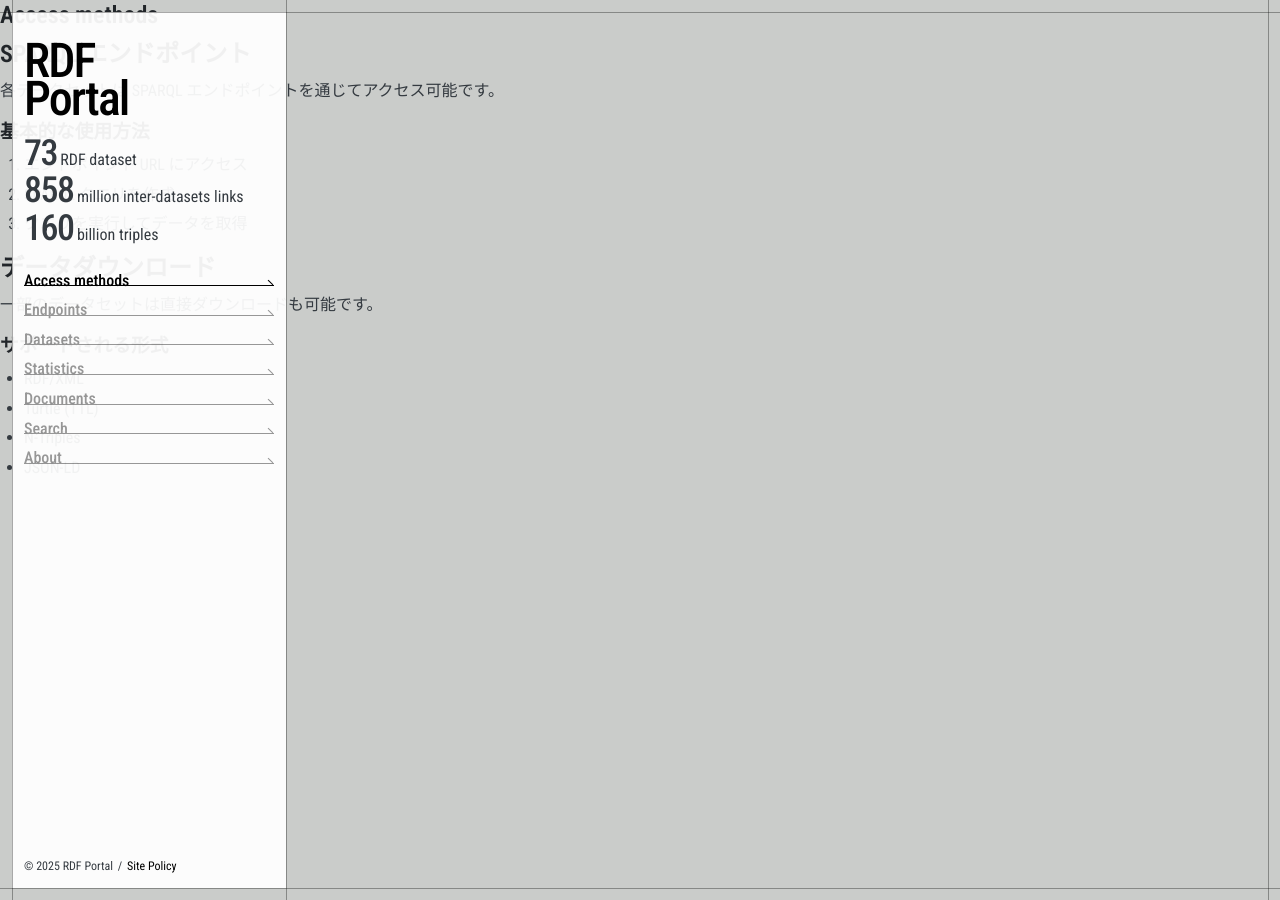
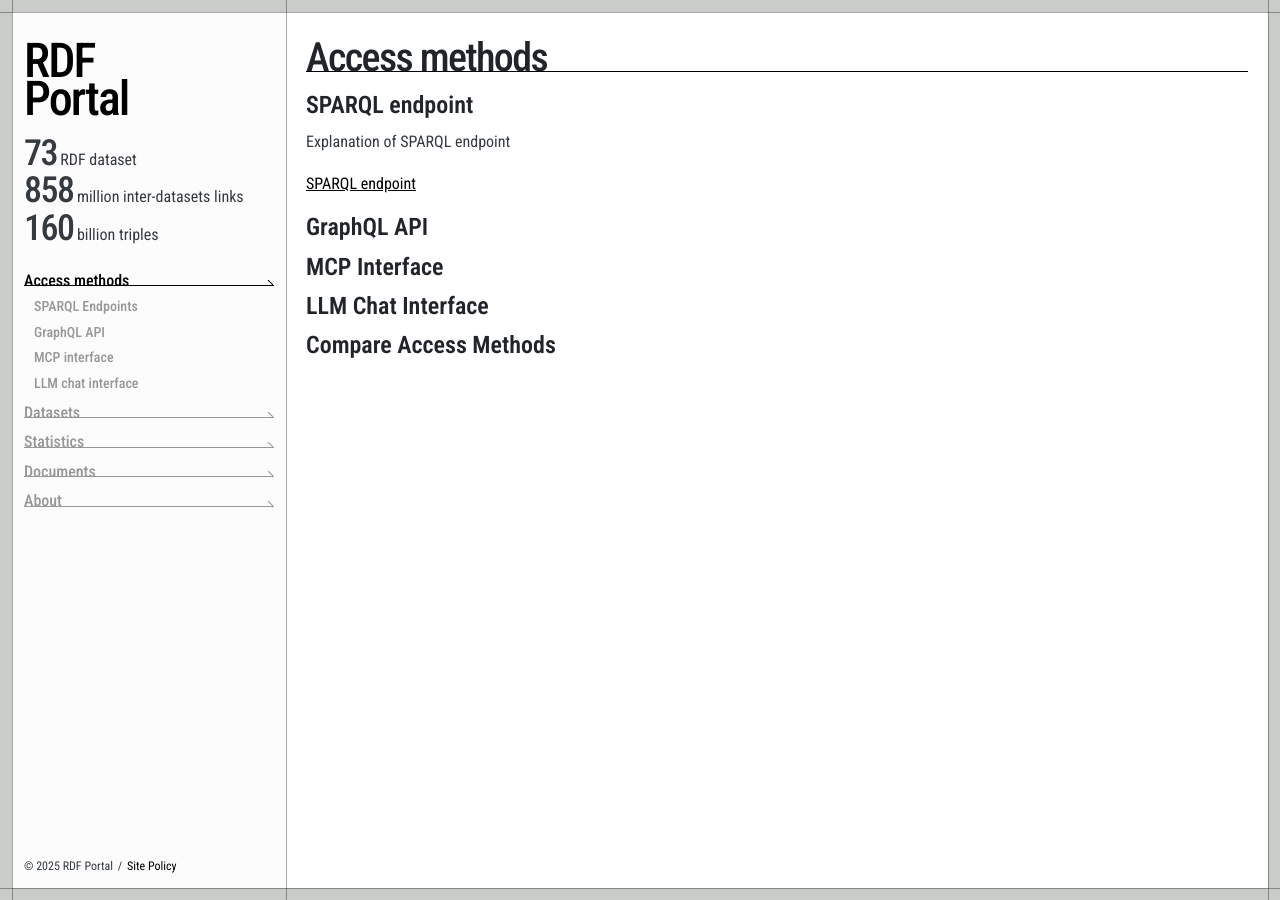
Before and after one commit to PENQEinc/rdf-portal-v2.github.io, a Jekyll site: the page built from access_methods.md, in a window 1280 px wide. Built offline with Jekyll 4.4.1, drawn with Linux system fonts in a browser that asks for light colours.

Commit message:
add submenu

```diff
--- a/_layouts/default.html
+++ b/_layouts/default.html
@@ -21,12 +21,26 @@
       </ul>
       <nav>
         <ul>
-          <li data-page-id="access_methods"><a href="{{ '/access_methods/' | relative_url }}">Access methods</a></li>
-          <li data-page-id="endpoints"><a href="{{ '/endpoints/' | relative_url }}">Endpoints</a></li>
+          <li data-page-id="access_methods">
+            <a href="{{ '/access_methods/' | relative_url }}">Access methods</a>
+            <ul>
+              <li data-page-id="sparql_endpoints">
+                <a href="{{ '/sparql_endpoints/' | relative_url }}">SPARQL Endpoints</a>
+              </li>
+              <li data-page-id="graphql">
+                <a href="{{ '/graphql/' | relative_url }}">GraphQL API</a>
+              </li>
+              <li data-page-id="mcp">
+                <a href="{{ '/mcp/' | relative_url }}">MCP interface</a>
+              </li>
+              <li data-page-id="llm_chat_interface">
+                <a href="{{ '/llm_chat_interface/' | relative_url }}">LLM chat interface</a>
+              </li>
+            </ul>
+          </li>
           <li data-page-id="datasets"><a href="{{ '/datasets/' | relative_url }}">Datasets</a></li>
           <li data-page-id="statistics"><a href="{{ '/statistics/' | relative_url }}">Statistics</a></li>
           <li data-page-id="documents"><a href="{{ '/documents/' | relative_url }}">Documents</a></li>
-          <li data-page-id="search"><a href="{{ '/search/' | relative_url }}">Search</a></li>
           <li data-page-id="about"><a href="{{ '/about/' | relative_url }}">About</a></li>
         </ul>
       </nav>
--- a/_sass/object/component/_global-navigation.sass
+++ b/_sass/object/component/_global-navigation.sass
@@ -76,6 +76,17 @@
               rotate: 45deg
               right: 0
               bottom: 10px
+          > ul
+            padding-left: 10px
+            > li
+              margin-bottom: 0
+              opacity: 0.4
+              &:hover
+                opacity: 1
+              > a
+                font-size: 14px
+                font-weight: 500
+                position: relative
     > .space
       flex-grow: 1
     > .copyrightandpolicy
@@ -93,7 +104,8 @@
 // 現在のページと一致しないナビゲーション項目を薄くする
 
 // ページIDのリスト
-$page-ids: "top", "access_methods", "endpoints", "datasets", "statistics", "documents", "search", "about"
+$page-ids: "top", "access_methods", "datasets", "statistics", "documents", "about"
+$sub-page-ids: "sparql_endpoints", "graphql", "mcp", "llm_chat_interface"
 
 // 各ページIDに対してルールを生成
 @each $page-id in $page-ids
@@ -102,3 +114,8 @@ $page-ids: "top", "access_methods", "endpoints", "datasets", "statistics", "docu
       // その他のページの場合は一致しない項目をフェードアウト
       &:not([data-page-id="#{$page-id}"])
         opacity: 0.4
+
+@each $sub-page-id in $sub-page-ids
+  body[data-page-id="#{$sub-page-id}"] .global-navigation > .inner > nav > ul > li > ul > li
+    &[data-page-id="#{$sub-page-id}"]
+      opacity: 1
--- a/_sass/object/project/_CommonPageView.sass
+++ b/_sass/object/project/_CommonPageView.sass
@@ -3,6 +3,8 @@
   padding: calc(var(--margin-global-navigation) + 8px)
   min-height: calc(100vh - var(--margin-global-navigation) * 2)
   background-color: white
+  a
+    text-decoration: underline
   > .title
     margin: 10px 0 18px
     font-size: 40px
--- a/access_methods.md
+++ b/access_methods.md
@@ -6,23 +6,16 @@ description: RDFデータへのアクセス方法について説明します
 permalink: /access_methods/
 ---
 
-## SPARQL エンドポイント
+## SPARQL endpoint
 
-各データセットは SPARQL エンドポイントを通じてアクセス可能です。
+Explanation of SPARQL endpoint
 
-### 基本的な使用方法
+[SPARQL endpoint]({{ '/endpoints/' | relative_url }})
 
-1. エンドポイント URL にアクセス
-2. SPARQL クエリを作成
-3. クエリを実行してデータを取得
+## GraphQL API
 
-## データダウンロード
+## MCP Interface
 
-一部のデータセットは直接ダウンロードも可能です。
+## LLM Chat Interface
 
-### サポートされる形式
-
-- RDF/XML
-- Turtle (TTL)
-- N-Triples
-- JSON-LD
+## Compare Access Methods
--- a/assets/css/main.sass
+++ b/assets/css/main.sass
@@ -22,8 +22,9 @@
 
 // Object - Project
 @import 'object/project/hero'
+@import 'object/project/EndpointsListView'
+@import 'object/project/CommonPageView'
 @import 'object/project/TopPageTilingDatasetsView'
-@import 'object/project/EndpointsListView'
 
 // Object - Utility
 @import 'object/utility/spacing'
```
Also changed, not shown: search.md (deleted, +0 -227 lines), sparql_endpoints.md (renamed from endpoints.md, +3 -3 lines).
